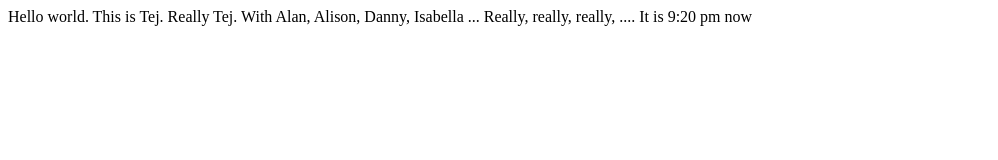
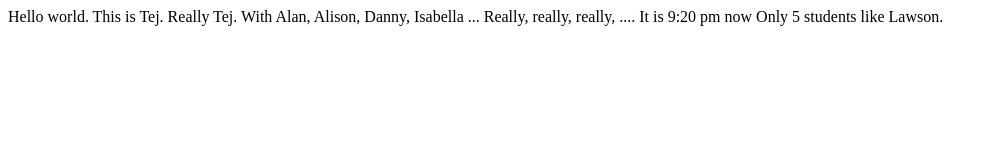
Before and after one commit to tejsanand/tejsanand.github.io, a plain HTML site: page index.html in a window 1280 px wide. Shown: the whole page, without its empty margins (0-998 px from the left). Drawn offline with Linux system fonts and the light colour scheme.

Commit message:
Update index.html

```diff
--- a/index.html
+++ b/index.html
@@ -3,5 +3,6 @@
   Hello world. This is Tej. Really Tej. With Alan, Alison, Danny, Isabella ...
   Really, really, really, ....
   It is 9:20 pm now
+  Only 5 students like Lawson.
   </body>
   </hthml>
```
